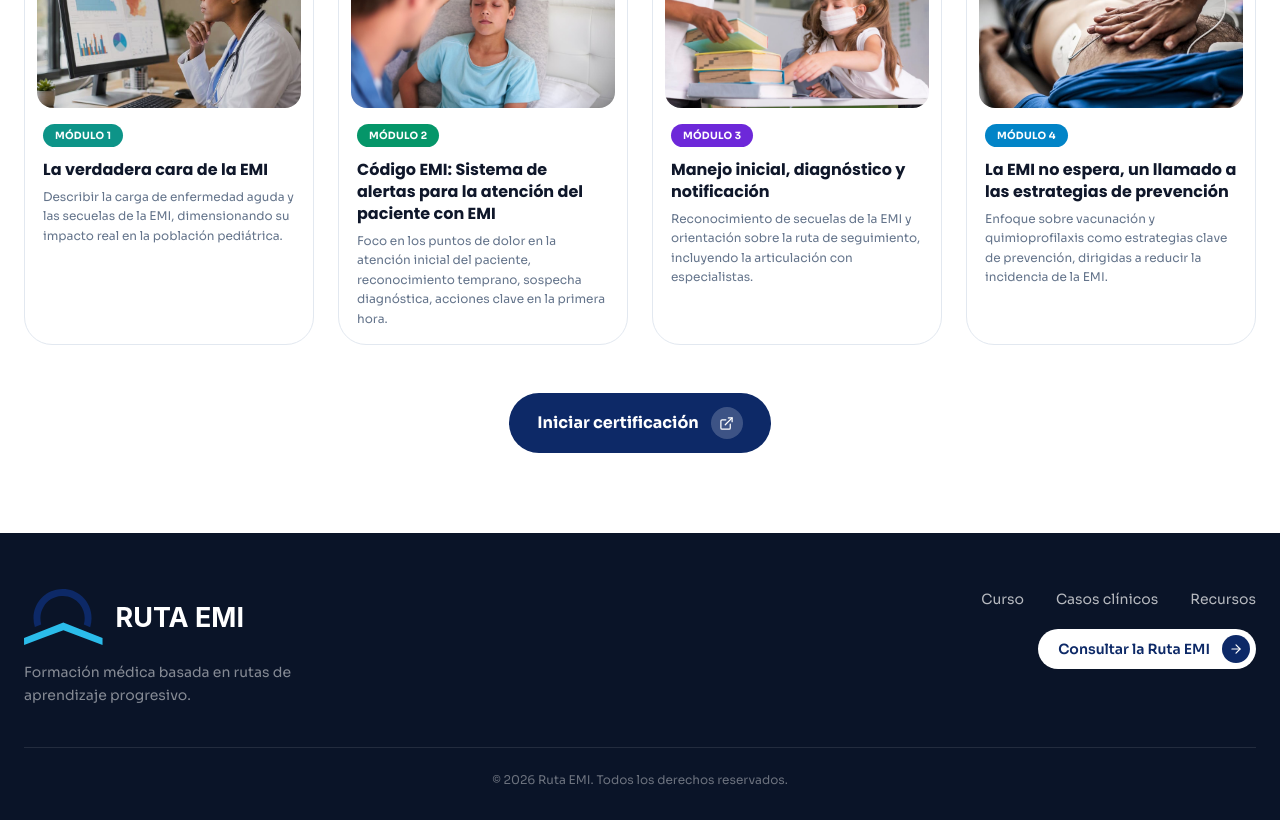
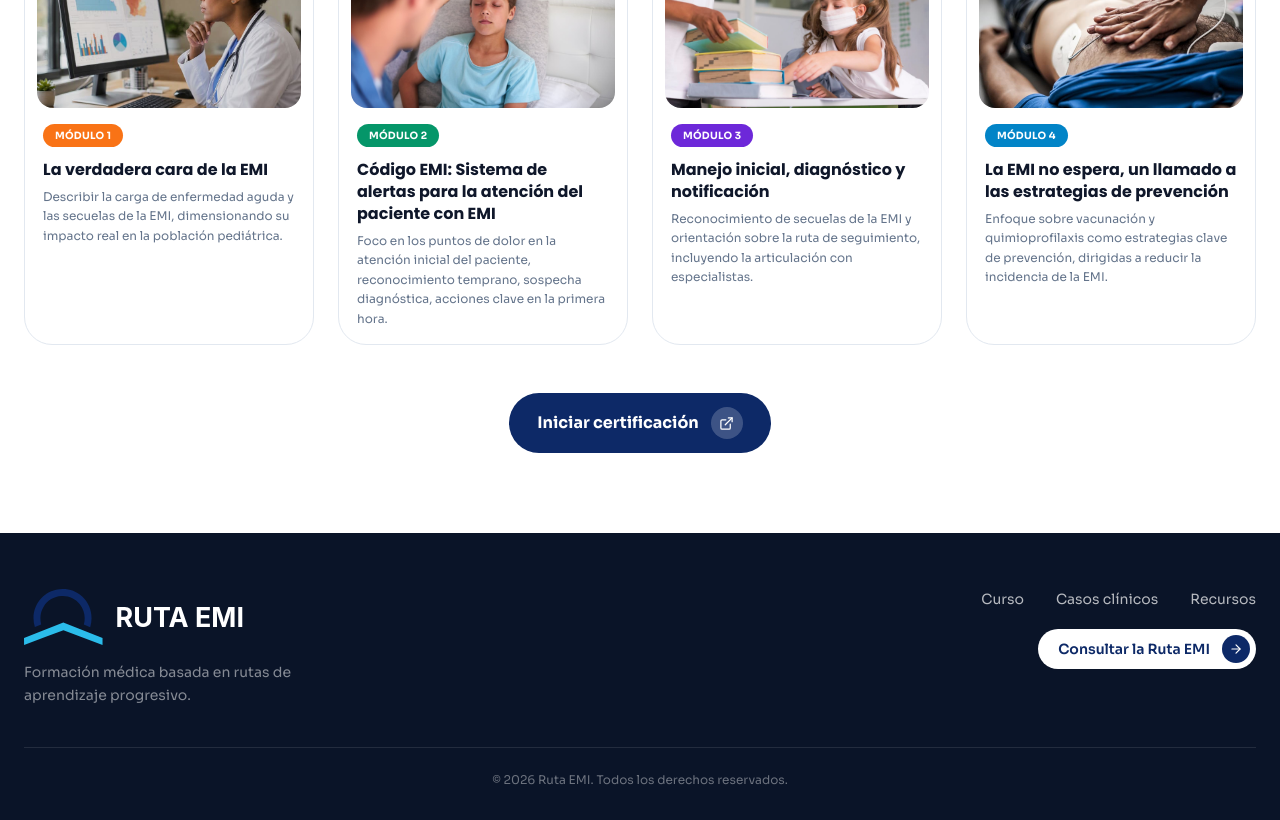
Before and after one commit to design670/Ruta-Emi-, a React (Vite) app: page /ruta-emi-v2/curso in a window 1280 px wide. Shown: the part 1100-1920 px from the top of the page. Built offline with nearby package versions, Linux system fonts and the light colour scheme.

Commit message:
fix: Update color scheme for imgModulo1 in CursoPage

```diff
--- a/src/pages/ruta-emi-v2/CursoPage.tsx
+++ b/src/pages/ruta-emi-v2/CursoPage.tsx
@@ -18,7 +18,7 @@ const infoCards = [
 ];
 
 const esquemasModulo = [
-  { imagen: imgModulo1, acento: 'bg-teal-600', hover: 'hover:bg-teal-600' },
+  { imagen: imgModulo1, acento: 'bg-orange-500', hover: 'hover:bg-orange-500' },
   { imagen: imgModulo2, acento: 'bg-emerald-600', hover: 'hover:bg-emerald-600' },
   { imagen: imgModulo3, acento: 'bg-violet-700', hover: 'hover:bg-violet-700' },
   { imagen: imgModulo4, acento: 'bg-sky-600', hover: 'hover:bg-sky-600' },
```
